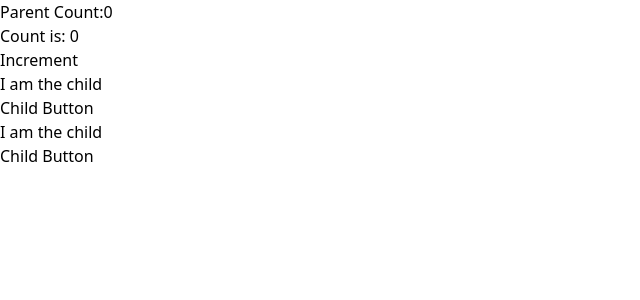
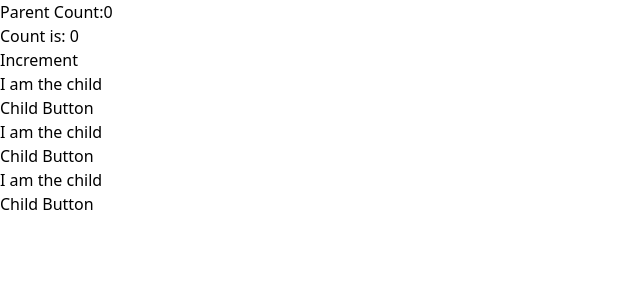
Before and after one commit to Shafee-ee/React_practice25, a React (Vite) app: page /ParentRerender in a window 1280 px wide. Shown: the top 300 px of the page, without its empty margins (0-640 px from the left). Built offline with nearby package versions, Linux system fonts and the light colour scheme.

Commit message:
Practice

```diff
--- a/src/pages/ParentRerender.jsx
+++ b/src/pages/ParentRerender.jsx
@@ -21,6 +21,8 @@ const ParentRerender = () => {
 
             <ChildRerender onClick={handleChildClick} />
             <ChildRerender onClick={handleChildClick} />
+
+            <ChildRerender onClick={handleChildClick} />
         </div>
     )
 }
```
